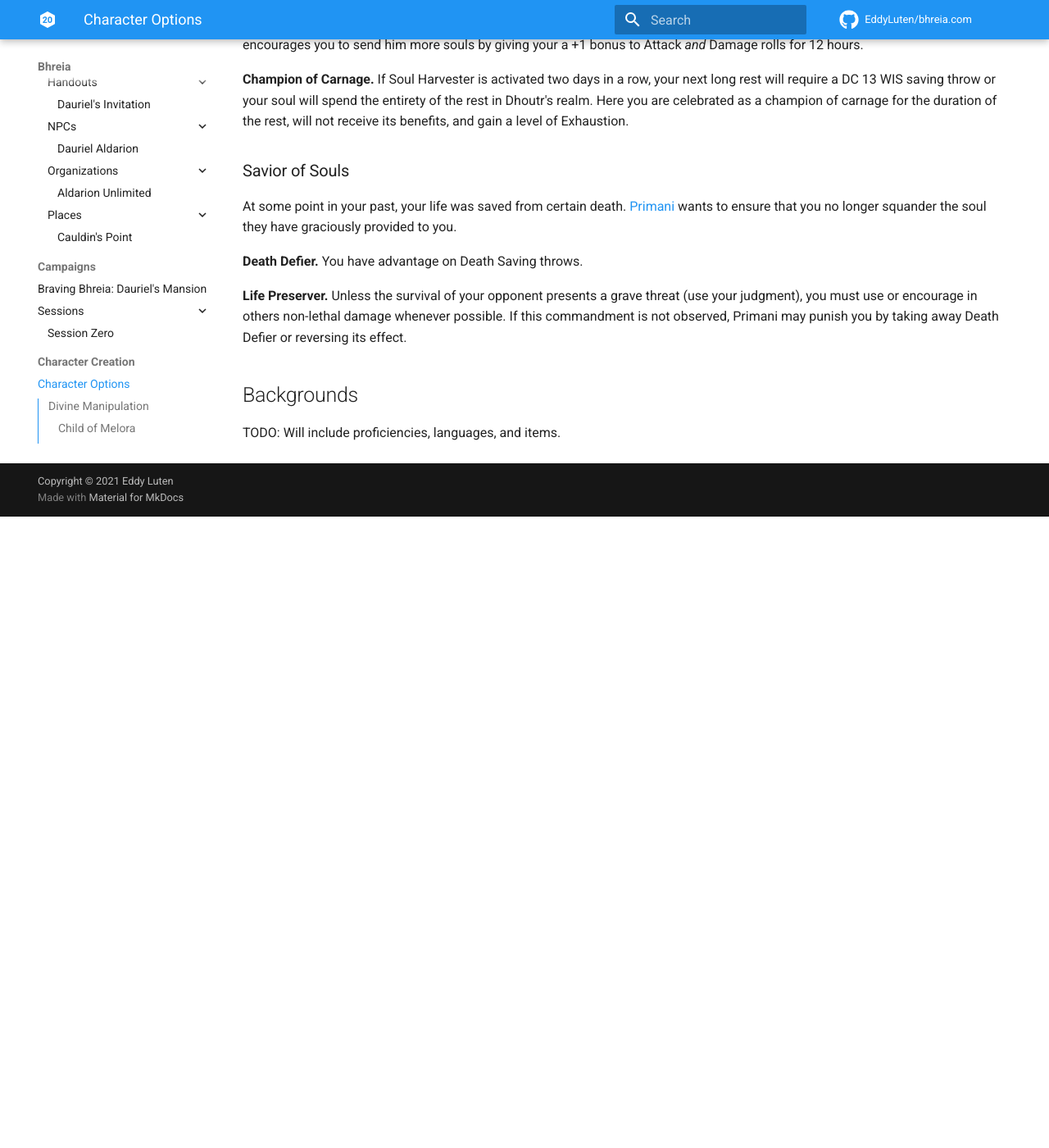
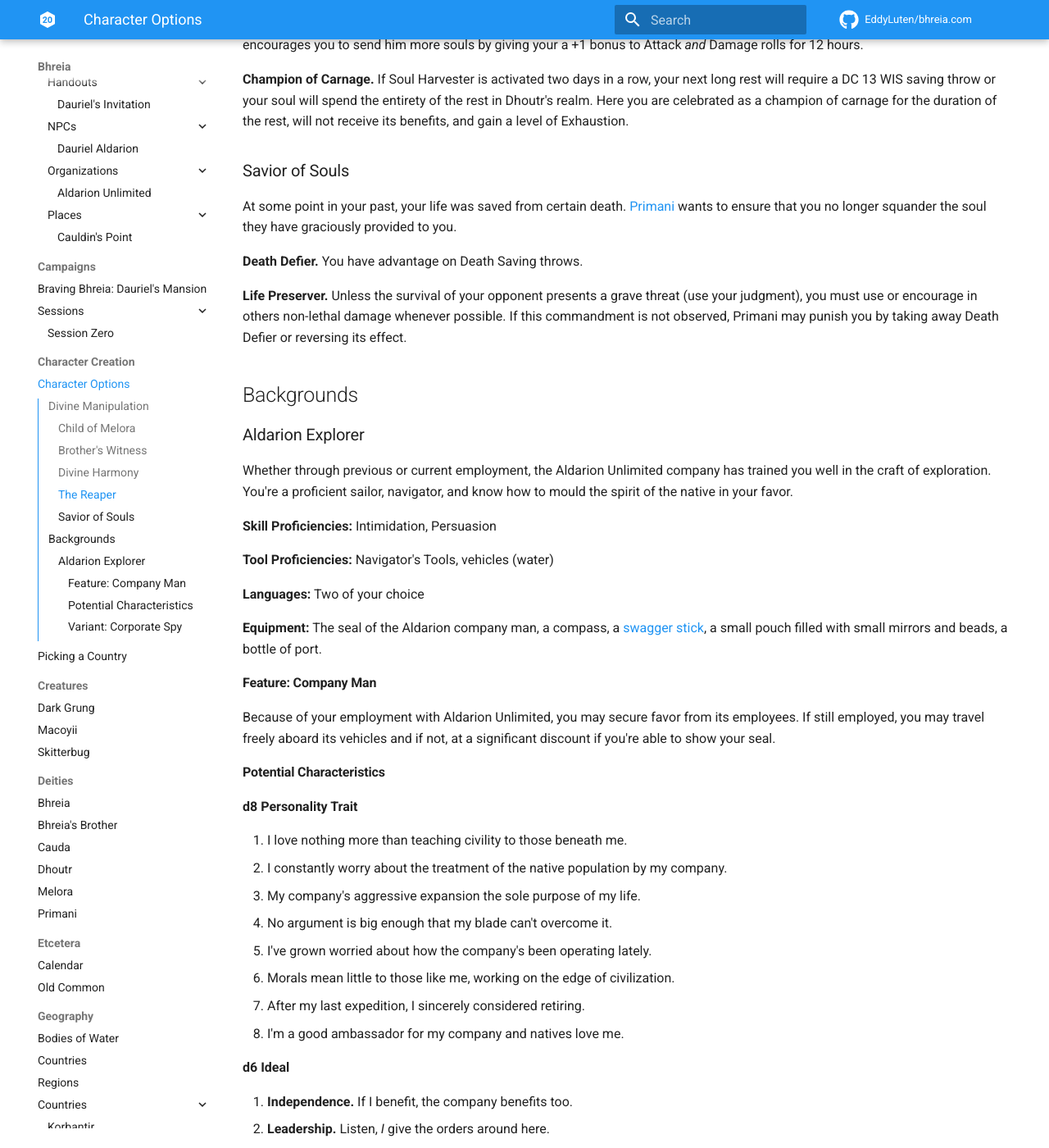
Before and after one commit to EddyLuten/bhreia.com, an MkDocs documentation site: the page built from docs/character-creation/character-options.md, in a window 1280 px wide and 1400 px high, scrolled down 1315 px. Shown: the whole window at 82% size. Built offline with MkDocs 1.6.1 and Material for MkDocs 9.7.7, drawn with Linux system fonts in a browser that asks for light colours; comment, search, counter and statistics services are not loaded; before the commit the page ends 1945 px from its top, so only the background shows below that; some of the changed text lies outside the part shown.

Commit message:
Added the 'Aldarion Explorer' background

```diff
--- a/docs/character-creation/character-options.md
+++ b/docs/character-creation/character-options.md
@@ -66,4 +66,84 @@ At some point in your past, your life was saved from certain death. [Primani](..
 
 ## Backgrounds
 
-TODO: Will include proficiencies, languages, and items.
+### Aldarion Explorer {:.stats}
+
+Whether through previous or current employment, the Aldarion Unlimited company has trained you well in the craft of exploration. You're a proficient sailor, navigator, and know how to mould the spirit of the native in your favor.
+{:.stat}
+
+**Skill Proficiencies:** Intimidation, Persuasion
+{:.ability}
+
+**Tool Proficiencies:** Navigator's Tools, vehicles (water)
+{:.ability}
+
+**Languages:** Two of your choice
+{:.ability}
+
+**Equipment:** The seal of the Aldarion company man, a compass, a [swagger stick](https://en.wikipedia.org/wiki/Swagger_stick), a small pouch filled with small mirrors and beads, a bottle of port.
+{:.ability}
+
+#### Feature: Company Man {:.stats .sub}
+
+Because of your employment with Aldarion Unlimited, you may secure favor from its employees. If still employed, you may travel freely aboard its vehicles and if not, at a significant discount if you're able to show your seal.
+{:.stat}
+
+#### Potential Characteristics {:.stats .sub}
+
+**d8 Personality Trait**
+{:.ability}
+
+<ol class="stat-list">
+  <li>I love nothing more than teaching civility to those beneath me.</li>
+  <li>I constantly worry about the treatment of the native population by my company.</li>
+  <li>My company's aggressive expansion the sole purpose of my life.</li>
+  <li>No argument is big enough that my blade can't overcome it.</li>
+  <li>I've grown worried about how the company's been operating lately.</li>
+  <li>Morals mean little to those like me, working on the edge of civilization.</li>
+  <li>After my last expedition, I sincerely considered retiring.</li>
+  <li>I'm a good ambassador for my company and natives love me.</li>
+</ol>
+
+**d6 Ideal**
+{:.ability}
+
+<ol class="stat-list">
+  <li><strong>Independence.</strong> If I benefit, the company benefits too.</li>
+  <li><strong>Leadership.</strong> Listen, <em>I</em> give the orders around here.</li>
+  <li><strong>Avarice.</strong> A little gold goes a long way with me.</li>
+  <li><strong>Idealism.</strong> The company is a force of good, and therefore so am I.</li>
+  <li><strong>Ambition.</strong> One day I'll run this company.</li>
+  <li><strong>Indoctrination.</strong> The expansion of civilization must continue regardless of resistance.</li>
+</ol>
+
+**d6 Bond**
+{:.ability}
+
+<ol class="stat-list">
+  <li>The company's interests come first, no matter what.</li>
+  <li>I fell in love with someone in a place that we've <em>explored</em>.</li>
+  <li>I'm sending all of my earnings to my impoverished family.</li>
+  <li>It's my duty to make myself as rich as possible.</li>
+  <li>My peers are my life.</li>
+  <li>It's my duty to spread civilization across the world.</li>
+</ol>
+
+**d6 Flaws**
+{:.ability}
+
+<ol class="stat-list">
+  <li>I tend to go too far with my use of force.</li>
+  <li>Local customs are too difficult to learn; they should learn mine.</li>
+  <li>Secretly, I wish I could live as free as the uncivilized.</li>
+  <li>I'll try any local drug or drink at least once.</li>
+  <li>Daydreaming is the only way I can escape the drudgery.</li>
+  <li>I'm very uncomfortable trying the local cuisine.</li>
+</ol>
+
+#### Variant: Corporate Spy {:.stats .sub}
+
+You've joined the Aldarion Unlimited company, but under false pretenses. Your actual employer is collecting information about the inner workings of the company through you.
+{:.stat}
+
+If you choose this variant, you may choose any of the perks, but must communicate back to your company occasionally and prevent being detected.
+{:.stat}
```
Also changed, not shown: .markdownlint.json (added).
